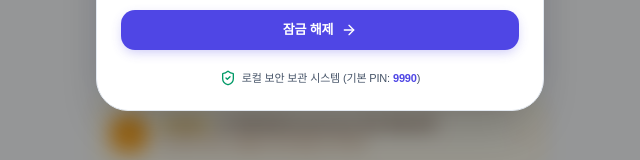
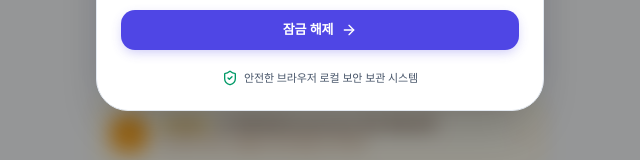
Before and after one commit to muluti/dreamforce-sf, a React (Vite) app: page / in a window 1280 px wide. Shown: the part 468-628 px from the top of the page, without its empty margins (320-960 px from the left). Built offline with nearby package versions, Linux system fonts and the light colour scheme; a web font is replaced by a local one.

Commit message:
fix: remove PIN 9990 hint from login screen and error messages for privacy

```diff
--- a/src/components/AuthModal.tsx
+++ b/src/components/AuthModal.tsx
@@ -27,7 +27,7 @@ export const AuthModal: React.FC<AuthModalProps> = ({
       setError("");
       onSuccess();
     } else {
-      setError("PIN 번호가 일치하지 않습니다. (기본값: 9990)");
+      setError("PIN 번호가 일치하지 않습니다.");
       setPinInput("");
     }
   };
@@ -103,7 +103,7 @@ export const AuthModal: React.FC<AuthModalProps> = ({
 
             <div className="pt-1 text-[11px] text-[var(--color-text-secondary)] flex items-center justify-center gap-1.5">
               <ShieldCheck className="h-4 w-4 text-emerald-600" />
-              <span>로컬 보안 보관 시스템 (기본 PIN: <span className="font-bold text-[var(--color-blue)]">9990</span>)</span>
+              <span>안전한 브라우저 로컬 보안 보관 시스템</span>
             </div>
           </form>
         ) : (
```
